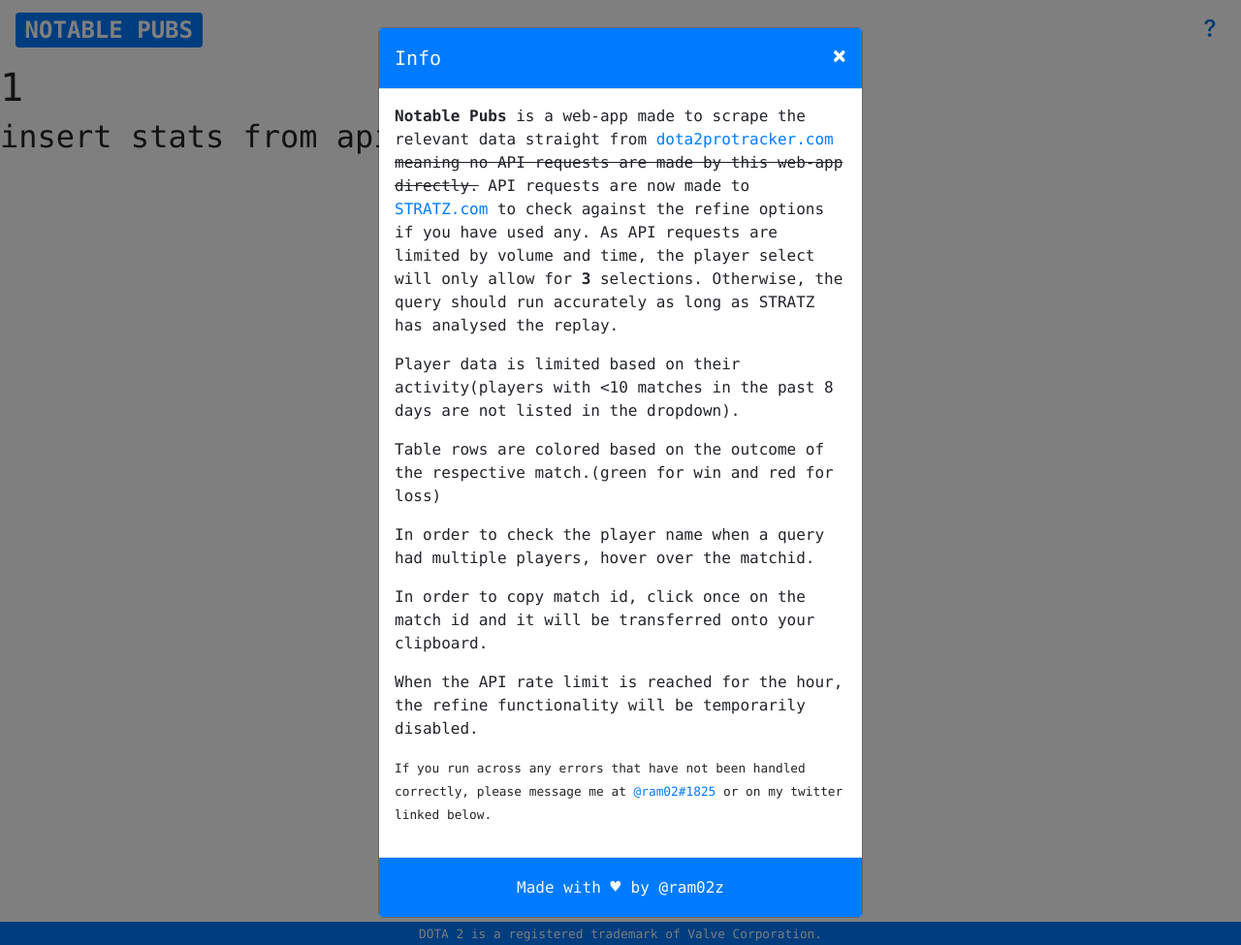
After one commit to ram02z/notable-pubs, a Flask app: page /1 in a window 1280 px wide, after a click that opens the changed part. The commit adds this page. Shown: the whole page at 97% size. Run offline with Flask 2, Linux system fonts and the light colour scheme; parts of the project's set-up code (start-up, migrations or seed data) failed here and were passed over; some libraries are stand-ins or nearby versions.

Commit message:
Fixed bugs
Matchids in table would not sort so an invisble span with the match id value is added to each cell in that column.

Changed spinners z-index.

Started to utilise child templates.

Staging for a new function coming soon.

```diff
--- a/main.py
+++ b/main.py
@@ -42,7 +42,6 @@ def average_mmr(x,y):
     mmrs = x+y
     mmrs = [ int(i) for i in mmrs ]
     return int(sum(mmrs) / len(mmrs))
-
 
 @app.route("/", methods=["GET","POST"])
 def index():
@@ -91,7 +90,9 @@ def index():
             return render_template("index.html", player_names=player_names, hero_names=hero_names, result=allmatches, limit = True)
     return render_template("index.html", player_names = player_names, hero_names= hero_names, result = allmatches, limit= False)
 
-
+@app.route('/<int:match_id>')
+def parse(match_id):
+    return render_template("parsed.html", match = match_id)
 
 if __name__ == "__main__":
     app.run()
--- a/static/css/style.css
+++ b/static/css/style.css
@@ -1,7 +1,7 @@
 body {
     padding-bottom: 70px
 }
-#match-id, #match-id:focus, #match-id:active {
+td input, td input:focus, td input:active {
     background: transparent;
     border: none;
     outline: none;
@@ -12,7 +12,7 @@ body {
 }
 .spinner-border {
   position: fixed;
-  z-index: 9999;
+  z-index: -1;
   left: 0;
   right: 0;
   top: 0;
--- /dev/null
+++ b/template/base.html
@@ -0,0 +1,80 @@
+<!doctype html>
+<html lang="en">
+  <head>
+    <meta charset="utf-8">
+    <meta name="viewport" content="width=device-width, initial-scale=1, shrink-to-fit=no">
+    <link rel="stylesheet" href="css/bootstrap.min.css" integrity="sha384-Vkoo8x4CGsO3+Hhxv8T/Q5PaXtkKtu6ug5TOeNV6gBiFeWPGFN9MuhOf23Q9Ifjh" crossorigin="anonymous">
+    <link rel="stylesheet" href="css/bootstrap-select.min.css">
+    <link rel="stylesheet" type="text/css" href="css/datatables.min.css">
+    <link rel="stylesheet" href="css/style.css">
+    <title>Notable Pubs - match-id scraper</title>
+  </head>
+  <body class="text-monospace">
+  <nav class="navbar flex-row-reverse mb-2">
+    <a class="navbar-brand m-0" data-toggle="modal" data-target="#infoModal">
+      <svg style="cursor:help;" class="d-inline-block align-top bi bi-question" width="32" height="32" viewBox="0 0 16 16" fill="rgba(2, 117, 216, .7)" xmlns="http://www.w3.org/2000/svg">
+        <path d="M5.25 6.033h1.32c0-.781.458-1.384 1.36-1.384.685 0 1.313.343 1.313 1.168 0 .635-.374.927-.965 1.371-.673.489-1.206 1.06-1.168 1.987l.007.463h1.307v-.355c0-.718.273-.927 1.01-1.486.609-.463 1.244-.977 1.244-2.056 0-1.511-1.276-2.241-2.673-2.241-1.326 0-2.786.647-2.754 2.533zm1.562 5.516c0 .533.425.927 1.01.927.609 0 1.028-.394 1.028-.927 0-.552-.42-.94-1.029-.94-.584 0-1.009.388-1.009.94z"/>
+      </svg>
+    </a>
+    <a href="/"><h2 class="m-0 align-middle center-x"><span class="badge badge-primary align-middle">NOTABLE PUBS</span></h2></a>
+  </nav>
+  <div id="loading" class="text-primary">
+    <div class="spinner-border" role="status">
+      <span class="sr-only">Loading...</span>
+    </div>
+  </div>
+ <main>
+     {% block main %}{% endblock %}
+ </main>
+  <!-- Modal -->
+    <div class="modal fade" id="infoModal" tabindex="-1" role="dialog" aria-labelledby="infoModalTitle" aria-hidden="true">
+      <div class="modal-dialog" role="document">
+        <div class="modal-content">
+          <div class="modal-header bg-primary text-light">
+            <h5 class="modal-title" id="infoModalTitle">Info</h5>
+            <button type="button" class="close" data-dismiss="modal" aria-label="Close">
+              <span aria-hidden="true">&times;</span>
+            </button>
+          </div>
+          <div class="modal-body">
+            <p><b>Notable Pubs</b> is a web-app made to scrape the relevant data straight from <a href="http://dota2protracker.com" class="text-decoration-none" target="_blank">dota2protracker.com</a>
+              <s> meaning no API requests are made by this web-app directly.</s> API requests are now made to
+              <a href="https://stratz.com/" class="text-decoration-none" target="_blank">STRATZ.com</a> to check against the refine options if you have used any.
+              As API requests are limited by volume and time, the player select will only allow for <strong>3</strong> selections. Otherwise, the query should run accurately as long as STRATZ has analysed the replay.
+            </p>
+            <p>Player data is limited based on their activity(players with <10 matches in the past 8 days are not listed in the dropdown).</p>
+            <p>Table rows are colored based on the outcome of the respective match.(green for win and red for loss)</p>
+            <p>In order to check the player name when a query had multiple players, hover over the matchid.</p>
+            <p>In order to copy match id, click once on the match id and it will be transferred onto your clipboard.</p>
+            <p>When the API rate limit is reached for the hour, the refine functionality will be temporarily disabled.</p>
+            <p><small>If you run across any errors that have not been handled correctly, please message me at
+              <a href="discord://" class="text-decoration-none" target="_blank">@ram02#1825</a> or on my twitter linked below.</small></p>
+          </div>
+          <div class="modal-footer justify-content-center bg-primary text-light">
+            <p>Made with <span class="love">♥</span> by <a class="lighta text-decoration-none" href="https://twitter.com/ram02z" target="_blank">@ram02z</a></p>
+          </div>
+        </div>
+      </div>
+    </div>
+  <footer class="text-center footer text-light fixed-bottom bg-primary">
+    <small>DOTA 2 is a registered trademark of Valve Corporation.</small>
+  </footer>
+    <script type="text/javascript" src="js/jquery-3.3.1.min.js"></script>
+    <script type="text/javascript" src="js/popper.min.js" integrity="sha384-wHAiFfRlMFy6i5SRaxvfOCifBUQy1xHdJ/yoi7FRNXMRBu5WHdZYu1hA6ZOblgut" crossorigin="anonymous"></script>
+    <script type="text/javascript" src="js/bootstrap.min.js" integrity="sha384-wfSDF2E50Y2D1uUdj0O3uMBJnjuUD4Ih7YwaYd1iqfktj0Uod8GCExl3Og8ifwB6" crossorigin="anonymous"></script>
+    <script type="text/javascript" src="js/bootstrap-select.min.js"></script>
+    <script type="text/javascript" src="js/datatables.min.js"></script>
+    <script type="text/javascript" src="js/custom.js"></script>
+    <script>
+       $(window).on('load', function () {
+        $('#loading').hide();
+        $('#content').css('opacity', 0)
+        $('#content').show();
+        $('#content').slideDown(400)
+        $('#content').animate(
+            { opacity: 1 },
+            { queue: false, duration: 400 });
+    });
+    </script>
+  </body>
+</html>
--- /dev/null
+++ b/template/parsed.html
@@ -0,0 +1,5 @@
+{% extends "/base.html" %}
+{% block main %}
+<h1>{{ match }}</h1>
+<h2>insert stats from api</h2>
+{% endblock %}
```
Also changed, not shown: template/index.html (+15 -80 lines).
